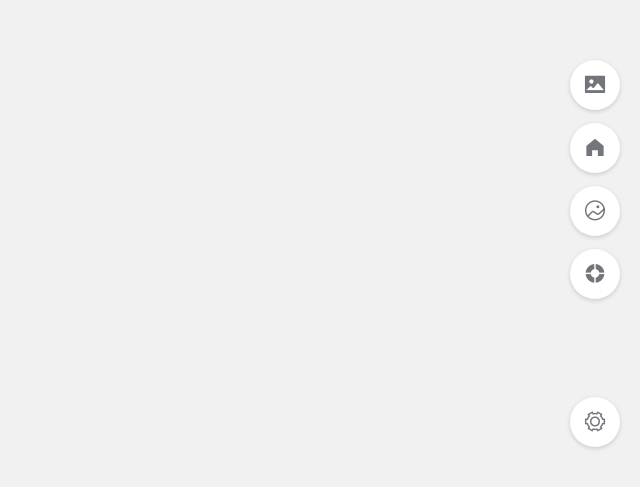
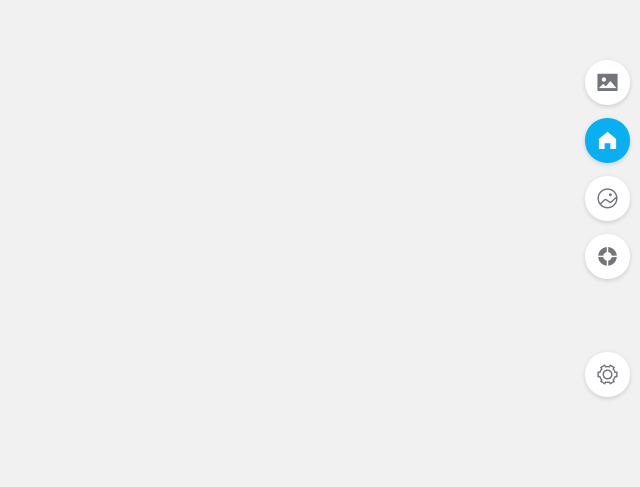
Before and after one commit to leyue/DEVOPS_DASHBOARD, a Vue app: page /#/home in a window 1280 px wide. Shown: the part 153-640 px from the top of the page, without its empty margins (640-1280 px from the left). Built offline with nearby package versions, Linux system fonts and the light colour scheme.

Commit message:
router and page jump code update

```diff
--- a/src/App.vue
+++ b/src/App.vue
@@ -2,10 +2,9 @@
   <div id="app" ref="app">
     <div id="nav">
       <router-link to="/"></router-link>
-      <router-link to="/about"></router-link>
     </div>
     <router-view />
-    <right-controll-bar></right-controll-bar>
+    <right-controll-bar class="rightControllBar"></right-controll-bar>
   </div>
 </template>
 <script lang="ts">
--- a/src/router/index.ts
+++ b/src/router/index.ts
@@ -3,6 +3,11 @@ import VueRouter, { RouteConfig } from 'vue-router'
 import Splash from '../views/splash/index.vue'
 import store from '../store'
 
+const originalPush = VueRouter.prototype.push
+VueRouter.prototype.push = function push(location: string) {
+  //@ts-ignore
+  return originalPush.call(this, location).catch((err: any) => err)
+}
 Vue.use(VueRouter)
 
 const routes: Array<RouteConfig> = [
@@ -14,11 +19,7 @@ const routes: Array<RouteConfig> = [
   {
     path: '/ci',
     name: 'CI',
-    // route level code-splitting
-    // this generates a separate chunk (about.[hash].js) for this route
-    // which is lazy-loaded when the route is visited.
-    component: () =>
-      import(/* webpackChunkName: "about" */ '../views/ci/index.vue'),
+    component: () => import('../views/ci/index.vue'),
   },
 ]
 
@@ -29,8 +30,21 @@ const router = new VueRouter({
   routes,
 })
 
+let enabelSplash: boolean =
+  (localStorage.getItem('setting-enable-splash') || 'true') == 'true'
+let homePage: string = localStorage.getItem('setting-home-page') || 'home'
+
 router.beforeEach((to, from, next) => {
-  next()
+  console.log(to.path)
+  if (from.path == '/' && to.path == '/') {
+    if (enabelSplash) {
+      next()
+    } else {
+      next({ path: homePage })
+    }
+  } else {
+    next()
+  }
 })
 
 router.afterEach((to, from) => {
--- a/src/store/branch.ts
+++ b/src/store/branch.ts
@@ -13,16 +13,17 @@ const branch = {
   },
   actions: {
     async getDoc({ commit, state, rootState }: any) {
-      let doc: any = await $ax.ctx.post(
-        'http://review.source.unisoc.com/mfservice/rest/verify/buildlist',
-        {
-          token,
-          user: 'bm',
-        }
+      let doc: any = await $ax.ctx.get(
+        // 'http://review.source.unisoc.com/mfservice/rest/verify/buildlist',
+        'http://cmverify.unisoc.com:8080/jenkins/branch'
+        // {
+        //   token,
+        //   user: 'bm',
+        // }
       )
       console.log(doc)
       state.doc = doc
-      state.current = doc.result[0].branch
+      state.current = doc.row[0].branch
     },
   },
   getters: {
--- a/src/views/ci/index.vue
+++ b/src/views/ci/index.vue
@@ -27,7 +27,7 @@ export default Vue.extend({
     await this.$store.dispatch('branch/getDoc')
     await this.$func.mSleep(10)
     let branch = this.$store.state.branch.current
-    console.log(branch)
+    // console.log(branch)
     await this.$store.dispatch('product/getDoc', branch)
     await this.$store.dispatch('node/getDoc', branch)
   },
--- a/src/views/splash/header.bar.vue
+++ b/src/views/splash/header.bar.vue
@@ -45,7 +45,8 @@ export default Vue.extend({
   filters: {},
   methods: {
     onJumpDevops() {
-      this.$router.push('/ci')
+      let homePage = localStorage.getItem('setting-home-page') || '/home'
+      this.$router.push(homePage)
     },
   },
   async mounted() {},
--- a/src/views/unique/right.controll.bar.vue
+++ b/src/views/unique/right.controll.bar.vue
@@ -1,37 +1,16 @@
 <template>
-  <div class="right-controll-bar column" v-show="showRightControllBar">
+  <div class="app column" v-show="showRightControllBar">
     <el-popover
+      v-for="(item, idx) in items"
+      :key="idx"
       placement="left"
       width="0"
       trigger="hover"
-      content="点击进入视频主页"
+      :content="item.tip"
     >
-      <i slot="reference" class="el-icon-picture item"></i>
+      <i slot="reference" :class="item | itemClass" @click="onJump(item)"></i>
     </el-popover>
-    <el-popover
-      placement="left"
-      width="0"
-      trigger="hover"
-      content="点击进入云测主页"
-    >
-      <i slot="reference" class="el-icon-s-home item"></i>
-    </el-popover>
-    <el-popover
-      placement="left"
-      width="0"
-      trigger="hover"
-      content="点击进入全球场测展示"
-    >
-      <i slot="reference" class="el-icon-picture-outline-round item"></i>
-    </el-popover>
-    <el-popover
-      placement="left"
-      width="0"
-      trigger="hover"
-      content="点击进入云测仪表盘"
-    >
-      <i slot="reference" class="el-icon-s-help item"></i>
-    </el-popover>
+
     <div style="flex: 2"></div>
     <el-popover
       placement="left"
@@ -46,33 +25,30 @@
           >
             显示引导页:
           </div>
-          <el-switch size="mini" width="50" v-model="splash"> </el-switch>
+          <el-switch
+            size="mini"
+            :width="50"
+            v-model="splash"
+            @change="onSplashChanged"
+          >
+          </el-switch>
         </div>
-        <div class="line" style="margin-top: 20px;">
+        <div class="line" style="margin-top: 30px;">
           <div
             style="width: 100px; flex-shrink: 0; color: #0aaff1; font-size: 16px;"
           >
             引导页跳转:
           </div>
           <div>
-            <el-radio
-              style="margin-bottom: 5px; margin-top: 0px;"
-              v-model="homePage"
-              label="1"
-              >云测主页</el-radio
-            >
-            <el-radio
-              style="margin-bottom: 5px; margin-top: 10px;"
-              v-model="homePage"
-              label="2"
-              >全球场测</el-radio
-            >
-            <el-radio
-              style="margin-bottom: 5px; margin-top: 10px;"
-              v-model="homePage"
-              label="3"
-              >云测仪表盘</el-radio
-            >
+            <el-radio-group v-model="homePage" @change="onHomePageChanged">
+              <el-radio style="" label="/home">云测主页</el-radio>
+              <el-radio style="margin-top: 10px;" label="/global"
+                >全球场测</el-radio
+              >
+              <el-radio style="margin-top: 10px;" label="/ci"
+                >云测仪表盘</el-radio
+              >
+            </el-radio-group>
           </div>
         </div>
       </div>
@@ -91,7 +67,37 @@ export default Vue.extend({
   data() {
     return {
       splash: true,
-      homePage: '1',
+      homePage: '/home',
+      items: [
+        {
+          tip: '点击进入视频主页',
+          icon: 'el-icon-picture',
+          enable: true,
+          selected: false,
+          path: '/',
+        },
+        {
+          tip: '点击进入云测主页',
+          icon: 'el-icon-s-home',
+          enable: true,
+          selected: true,
+          path: '/home',
+        },
+        {
+          tip: '点击进入全球场测展示',
+          icon: 'el-icon-picture-outline-round',
+          enable: true,
+          selected: false,
+          path: '/global',
+        },
+        {
+          tip: '点击进入云测仪表盘',
+          icon: 'el-icon-s-help',
+          enable: true,
+          selected: false,
+          path: '/ci',
+        },
+      ],
     }
   },
   computed: {
@@ -101,27 +107,44 @@ export default Vue.extend({
       },
     }),
   },
-  filters: {},
-  methods: {},
-  async mounted() {},
+  watch: {
+    '$route.path'(newV, oldV) {
+      this.items.forEach((item) => {
+        item.selected = item.path == newV
+      })
+    },
+  },
+
+  filters: {
+    itemClass(doc: any) {
+      return `${doc.icon} item ${doc.selected ? 'selected' : ''}`
+    },
+  },
+  methods: {
+    onJump(doc: any) {
+      this.$router.push(doc.path)
+    },
+    onSplashChanged(val: boolean) {
+      localStorage.setItem('setting-enable-splash', `${val}`)
+    },
+    onHomePageChanged(val: string) {
+      localStorage.setItem('setting-home-page', val)
+    },
+  },
+  async mounted() {
+    this.splash =
+      (localStorage.getItem('setting-enable-splash') || 'true') == 'true'
+    this.homePage = localStorage.getItem('setting-home-page') || 'home'
+  },
 })
 </script>
 
 <style lang="less" scoped>
 .app {
-  display: flex;
-  flex-direction: row;
-  align-items: flex-start;
-  color: #000;
-  box-sizing: border-box;
-}
-
-.right-controll-bar {
-  position: absolute;
+  position: fixed;
   right: 10px;
   top: 200px;
-  width: 70px;
-  height: 400px;
+  height: 350px;
 }
 
 .column {
@@ -133,16 +156,21 @@ export default Vue.extend({
 }
 
 .item {
-  width: 50px;
-  height: 50px;
+  width: 45px;
+  height: 45px;
   box-shadow: 0 2px 4px rgba(0, 0, 0, 0.12), 0 0 6px rgba(0, 0, 0, 0.04);
-  border-radius: 30px;
+  border-radius: 22px;
   margin: 13px 0 0 0;
   background-color: #fff;
   font-size: 23px;
   text-align: center;
-  line-height: 50px;
+  line-height: 45px;
+  outline: 0;
   &:hover {
+    background-color: #0aaff1;
+    color: #fff;
+  }
+  &.selected {
     background-color: #0aaff1;
     color: #fff;
   }
```
Also changed, not shown: src/demo/demo.js (+2 -9 lines), src/demo/demo.vue (+23 -0 lines), .eslintrc.js.
